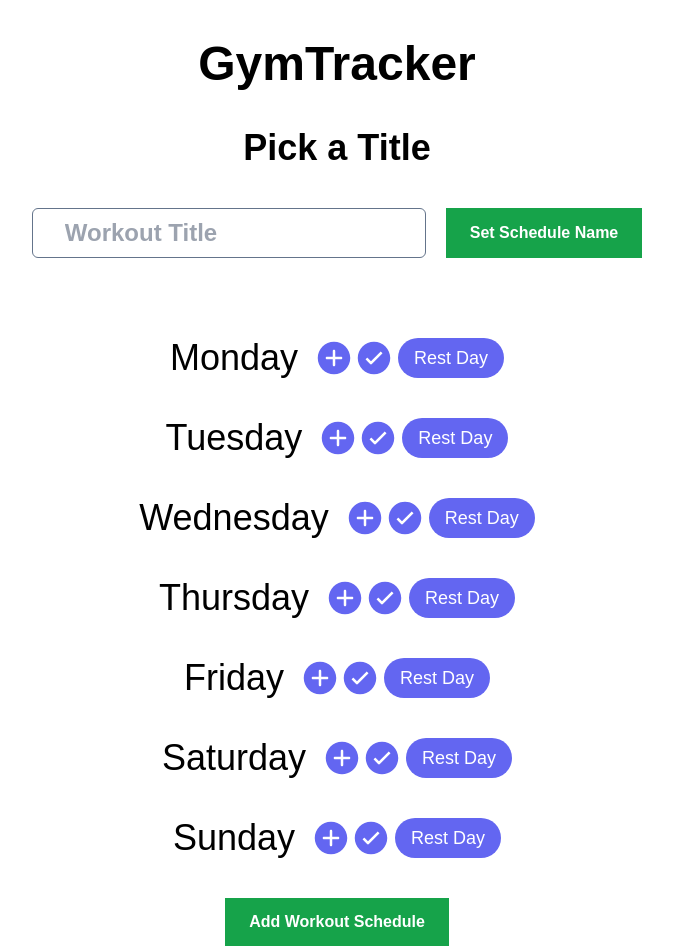
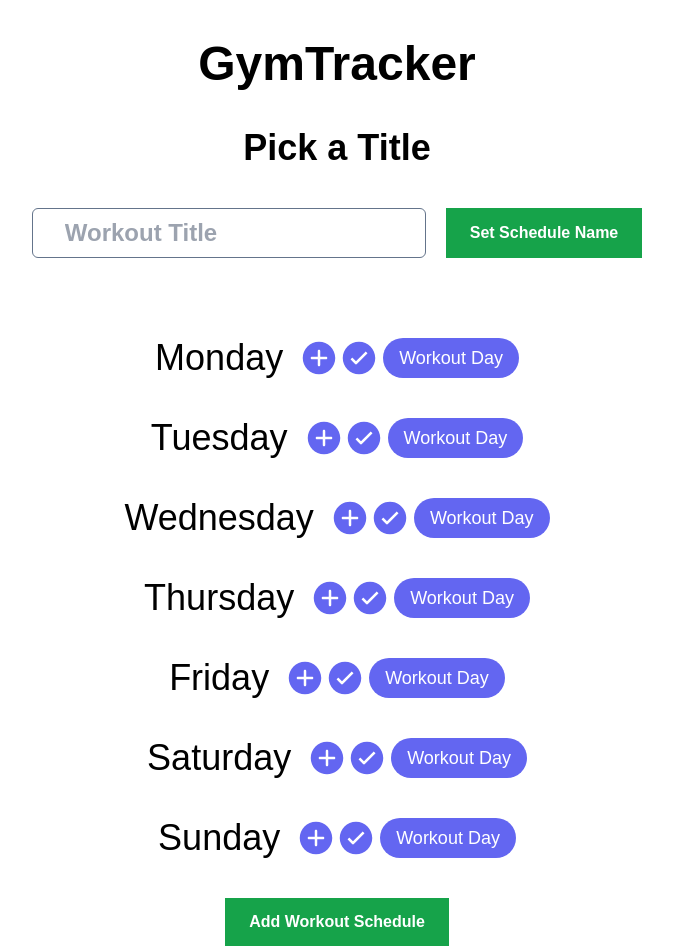
Before and after one commit to TonyNgyen/GymTracker-prototype, a Next.js app: page /addWorkoutSchedule in a window 1280 px wide. Shown: the whole page, without its empty margins (303-976 px from the left). Built offline with nearby package versions, Linux system fonts and the light colour scheme.

Commit message:
Adjusting styles for rest days

```diff
--- a/app/addWorkoutSchedule/page.jsx
+++ b/app/addWorkoutSchedule/page.jsx
@@ -21,6 +21,17 @@ export default function AddWorkout() {
   const toggleRestMonday = () => {
     setRestMonday(!restMonday);
   };
+  const displayRestMonday = () => {
+    if (restMonday) {
+      return (
+        "Rest Day"
+      )
+    } else {
+      return (
+        "Workout Day"
+      )
+    }
+  }
 
   const [modalMonday, setModalMonday] = useState(false);
   const toggleModalMonday = () => {
@@ -70,6 +81,17 @@ export default function AddWorkout() {
   const toggleRestTuesday = () => {
     setRestTuesday(!restTuesday);
   };
+  const displayRestTuesday = () => {
+    if (restTuesday) {
+      return (
+        "Rest Day"
+      )
+    } else {
+      return (
+        "Workout Day"
+      )
+    }
+  }
 
   const [modalTuesday, setModalTuesday] = useState(false);
   const toggleModalTuesday = () => {
@@ -114,6 +136,17 @@ export default function AddWorkout() {
   const toggleRestWednesday = () => {
     setRestWednesday(!restWednesday);
   };
+  const displayRestWednesday = () => {
+    if (restWednesday) {
+      return (
+        "Rest Day"
+      )
+    } else {
+      return (
+        "Workout Day"
+      )
+    }
+  }
 
   const [modalWednesday, setModalWednesday] = useState(false);
   const toggleModalWednesday = () => {
@@ -158,6 +191,17 @@ export default function AddWorkout() {
   const toggleRestThursday = () => {
     setRestThursday(!restThursday);
   };
+  const displayRestThursday = () => {
+    if (restThursday) {
+      return (
+        "Rest Day"
+      )
+    } else {
+      return (
+        "Workout Day"
+      )
+    }
+  }
 
   const [modalThursday, setModalThursday] = useState(false);
   const toggleModalThursday = () => {
@@ -202,6 +246,17 @@ export default function AddWorkout() {
   const toggleRestFriday = () => {
     setRestFriday(!restFriday);
   };
+  const displayRestFriday = () => {
+    if (restFriday) {
+      return (
+        "Rest Day"
+      )
+    } else {
+      return (
+        "Workout Day"
+      )
+    }
+  }
 
   const [modalFriday, setModalFriday] = useState(false);
   const toggleModalFriday = () => {
@@ -246,6 +301,17 @@ export default function AddWorkout() {
   const toggleRestSaturday = () => {
     setRestSaturday(!restSaturday);
   };
+  const displayRestSaturday = () => {
+    if (restSaturday) {
+      return (
+        "Rest Day"
+      )
+    } else {
+      return (
+        "Workout Day"
+      )
+    }
+  }
 
   const [modalSaturday, setModalSaturday] = useState(false);
   const toggleModalSaturday = () => {
@@ -290,6 +356,17 @@ export default function AddWorkout() {
   const toggleRestSunday = () => {
     setRestSunday(!restSunday);
   };
+  const displayRestSunday = () => {
+    if (restSunday) {
+      return (
+        "Rest Day"
+      )
+    } else {
+      return (
+        "Workout Day"
+      )
+    }
+  }
 
   const [modalSunday, setModalSunday] = useState(false);
   const toggleModalSunday = () => {
@@ -404,7 +481,7 @@ export default function AddWorkout() {
       {/* MONDAY SECTION */}
       <main className="grid place-items-center">
         <article className="flex mb-10">
-          <h1 className={(restMonday ? "line-through" : "") + " text-4xl mr-4"}>Monday</h1>
+          <h1 className={(restMonday ? "text-opacity-10" : "") + " text-black text-black text-4xl mr-4"}>Monday</h1>
             <button onClick={toggleModalMonday} className={(restMonday ? "text-indigo-200" : "text-indigo-500")}>
               <IoIosAddCircle size={40} />
             </button>
@@ -475,7 +552,7 @@ export default function AddWorkout() {
               <IoIosCheckmarkCircle size={40} />
             </button>
             <button onClick={toggleRestMonday} className= {(restMonday ? "bg-red-500" : "bg-indigo-500") + " px-4 rounded-full ml-1 text-lg text-white"}>
-              Rest Day
+              {displayRestMonday()}
             </button>
         </article>
 
@@ -499,7 +576,7 @@ export default function AddWorkout() {
 
         {/* TUESDAY SECTION */}
         <article className="flex mb-10">
-        <h1 className={(restTuesday ? "line-through" : "") + " text-4xl mr-4"}>Tuesday</h1>
+        <h1 className={(restTuesday ? "text-opacity-10" : "") + " text-black text-4xl mr-4"}>Tuesday</h1>
           <button onClick={toggleModalTuesday} className={(restTuesday ? "text-indigo-200" : "text-indigo-500")}>
               <IoIosAddCircle size={40} />
             </button>
@@ -570,7 +647,7 @@ export default function AddWorkout() {
               <IoIosCheckmarkCircle size={40} />
             </button>
             <button onClick={toggleRestTuesday} className= {(restTuesday ? "bg-red-500" : "bg-indigo-500") + " px-4 rounded-full ml-1 text-lg text-white"}>
-              Rest Day
+            {displayRestTuesday()}
             </button>
         </article>
 
@@ -594,7 +671,7 @@ export default function AddWorkout() {
 
         {/* WEDNESDAY SECTION */}
         <article className="flex mb-10">
-        <h1 className={(restWednesday ? "line-through" : "") + " text-4xl mr-4"}>Wednesday</h1>
+        <h1 className={(restWednesday ? "text-opacity-10" : "") + " text-black text-4xl mr-4"}>Wednesday</h1>
           <button onClick={toggleModalWednesday} className={(restWednesday ? "text-indigo-200" : "text-indigo-500")}>
               <IoIosAddCircle size={40} />
             </button>
@@ -665,7 +742,7 @@ export default function AddWorkout() {
               <IoIosCheckmarkCircle size={40} />
             </button>
             <button onClick={toggleRestWednesday} className= {(restWednesday ? "bg-red-500" : "bg-indigo-500") + " px-4 rounded-full ml-1 text-lg text-white"}>
-              Rest Day
+            {displayRestWednesday()}
             </button>
         </article>
 
@@ -689,7 +766,7 @@ export default function AddWorkout() {
 
         {/* THURSDAY SECTION */}
         <article className="flex mb-10">
-        <h1 className={(restThursday ? "line-through" : "") + " text-4xl mr-4"}>Thursday</h1>
+        <h1 className={(restThursday ? "text-opacity-10" : "") + " text-black text-4xl mr-4"}>Thursday</h1>
           <button onClick={toggleModalThursday} className={(restThursday ? "text-indigo-200" : "text-indigo-500")}>
               <IoIosAddCircle size={40} />
             </button>
@@ -760,7 +837,7 @@ export default function AddWorkout() {
               <IoIosCheckmarkCircle size={40} />
             </button>
             <button onClick={toggleRestThursday} className= {(restThursday ? "bg-red-500" : "bg-indigo-500") + " px-4 rounded-full ml-1 text-lg text-white"}>
-              Rest Day
+            {displayRestThursday()}
             </button>
         </article>
 
@@ -784,7 +861,7 @@ export default function AddWorkout() {
 
         {/* FRIDAY SECTION */}
         <article className="flex mb-10">
-        <h1 className={(restFriday ? "line-through" : "") + " text-4xl mr-4"}>Friday</h1>
+        <h1 className={(restFriday ? "text-opacity-10" : "") + " text-black text-4xl mr-4"}>Friday</h1>
           <button onClick={toggleModalFriday} className={(restFriday ? "text-indigo-200" : "text-indigo-500")}>
               <IoIosAddCircle size={40} />
             </button>
@@ -855,7 +932,7 @@ export default function AddWorkout() {
               <IoIosCheckmarkCircle size={40} />
             </button>
             <button onClick={toggleRestFriday} className= {(restFriday ? "bg-red-500" : "bg-indigo-500") + " px-4 rounded-full ml-1 text-lg text-white"}>
-              Rest Day
+            {displayRestFriday()}
             </button>
         </article>
 
@@ -879,7 +956,7 @@ export default function AddWorkout() {
 
         {/* SATURDAY SECTION */}
         <article className="flex mb-10">
-        <h1 className={(restSaturday ? "line-through" : "") + " text-4xl mr-4"}>Saturday</h1>
+        <h1 className={(restSaturday ? "text-opacity-10" : "") + " text-black text-4xl mr-4"}>Saturday</h1>
           <button onClick={toggleModalSaturday} className={(restSaturday ? "text-indigo-200" : "text-indigo-500")}>
               <IoIosAddCircle size={40} />
             </button>
@@ -950,7 +1027,7 @@ export default function AddWorkout() {
               <IoIosCheckmarkCircle size={40} />
             </button>
             <button onClick={toggleRestSaturday} className= {(restSaturday ? "bg-red-500" : "bg-indigo-500") + " px-4 rounded-full ml-1 text-lg text-white"}>
-              Rest Day
+            {displayRestSaturday()}
             </button>
         </article>
 
@@ -974,7 +1051,7 @@ export default function AddWorkout() {
 
         {/* SUNDAY SECTION */}
         <article className="flex mb-10">
-        <h1 className={(restSunday ? "line-through" : "") + " text-4xl mr-4"}>Sunday</h1>
+        <h1 className={(restSunday ? "text-opacity-10" : "") + " text-black text-4xl mr-4"}>Sunday</h1>
           <button onClick={toggleModalSunday} className={(restSunday ? "text-indigo-200" : "text-indigo-500")}>
               <IoIosAddCircle size={40} />
             </button>
@@ -1045,7 +1122,7 @@ export default function AddWorkout() {
               <IoIosCheckmarkCircle size={40} />
             </button>
             <button onClick={toggleRestSunday} className= {(restSunday ? "bg-red-500" : "bg-indigo-500") + " px-4 rounded-full ml-1 text-lg text-white"}>
-              Rest Day
+            {displayRestSunday()}
             </button>
         </article>
 
```
